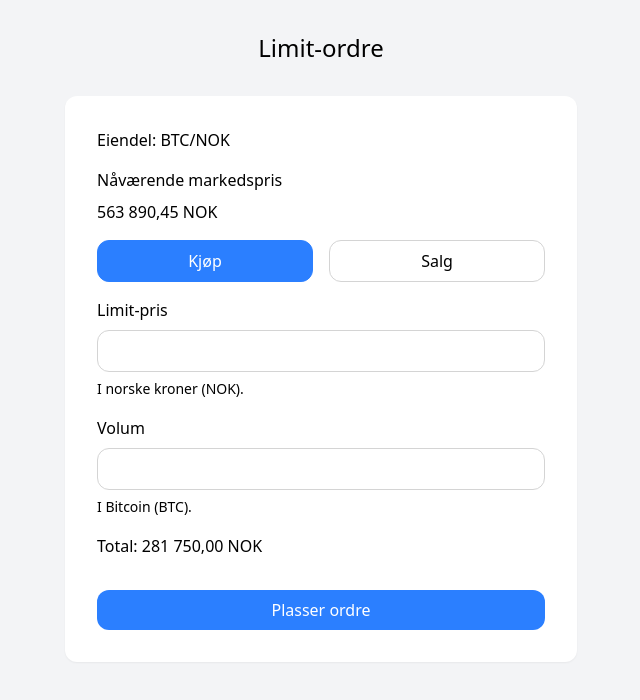
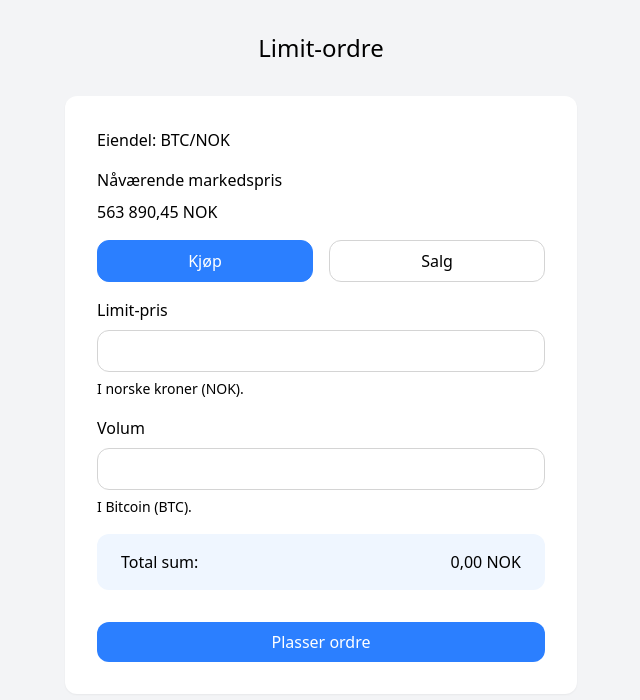
Before and after one commit to mbenoni/limit-order-ui, a React (Vite) app: page / in a window 1280 px wide. Shown: the top 700 px of the page, without its empty margins (319-959 px from the left). Built offline with nearby package versions, Linux system fonts and the light colour scheme.

Commit message:
Do calculation based on inputs

```diff
--- a/src/App.tsx
+++ b/src/App.tsx
@@ -2,6 +2,8 @@ import { useState, type ChangeEvent } from 'react';
 
 function App() {
 	const [type, setType] = useState('buy');
+	const [limitPrice, setLimitPrice] = useState('');
+	const [volume, setVolume] = useState('');
 
 	const marketPrice = 56389045;
 
@@ -15,6 +17,30 @@ function App() {
 			currency: 'NOK',
 			currencyDisplay: 'code'
 		});
+	}
+
+	const calculateTotal = () => {
+		if (!limitPrice || !volume) {
+			return '0,00 NOK';
+		}
+
+		const normalizedLimitPrice = limitPrice.replace(',', '.');
+		const normalizedVolume = volume.replace(',', '.');
+		const limitPriceAsNumber = Number(normalizedLimitPrice);
+		const volumeAsNumber = Number(normalizedVolume);
+
+		if (Number.isNaN(limitPriceAsNumber) || Number.isNaN(volumeAsNumber)) {
+			return '0,00 NOK';
+		}
+
+		const total = volumeAsNumber * limitPriceAsNumber;
+		const withCurrencyFormatting = total.toLocaleString('nb-NO', {
+			style: 'currency',
+			currency: 'NOK',
+			currencyDisplay: 'code'
+		});
+
+		return withCurrencyFormatting;
 	}
 
 	return (
@@ -67,6 +93,8 @@ function App() {
 							<input
 								className="w-full border border-neutral-300 px-4 py-2 rounded-xl mb-1"
 								type="text"
+								value={limitPrice}
+								onChange={event => setLimitPrice(event.target.value)}
 							/>
 
 							<span className="text-sm">I norske kroner (NOK).</span>
@@ -78,12 +106,17 @@ function App() {
 							<input
 								className="w-full border border-neutral-300 px-4 py-2 rounded-xl mb-1"
 								type="text"
+								value={volume}
+								onChange={event => setVolume(event.target.value)}
 							/>
 
 							<span className="text-sm">I Bitcoin (BTC).</span>
 						</label>
 
-						<p className="mb-8">Total: 281 750,00 NOK</p>
+						<p className="mb-8 flex justify-between bg-blue-50 px-6 py-4 rounded-xl">
+							<span>Total sum:</span>
+							<span>{calculateTotal()}</span>
+						</p>
 
 						<button className="w-full bg-blue-500 text-white hover:bg-blue-600 py-2 rounded-xl" type="submit">Plasser ordre</button>
 					</form>
```
